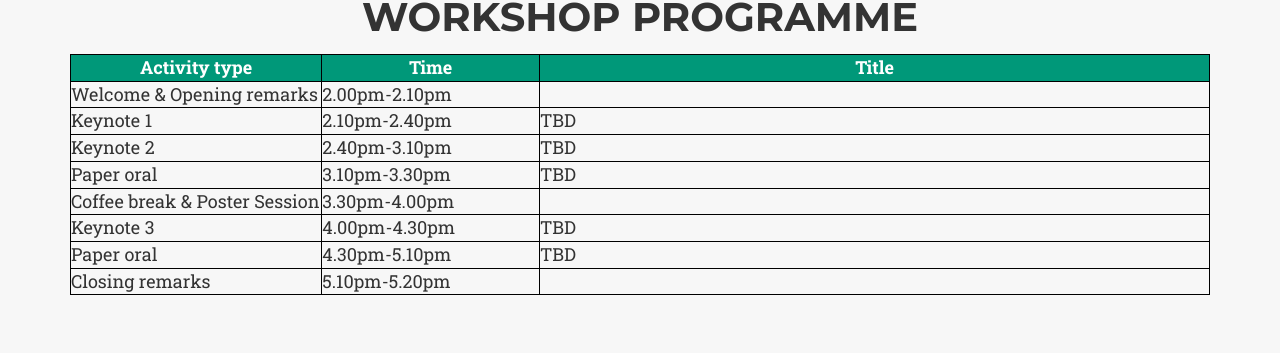
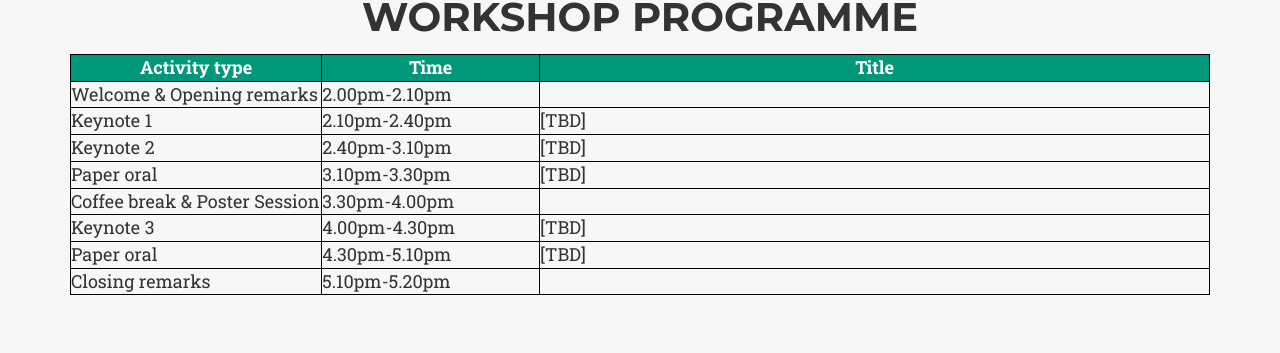
Before and after one commit to mmgensr-cikm25/mmgensr-cikm25.github.io, a Jekyll site: the page built from index.md, in a window 1280 px wide and 900 px high, scrolled down 2101 px. Shown: the part 152-505 px from the top of the window. Built offline with Jekyll 4.4.1, drawn with Linux system fonts in a browser that asks for light colours; nearby versions of some CDN libraries; some web fonts are replaced.

Commit message:
Update schedule.html

```diff
--- a/_includes/schedule.html
+++ b/_includes/schedule.html
@@ -26,12 +26,12 @@
     <table style="width: 100%">
         <tr> <th width=150px> Activity type </th> <th width=130px> Time </th> <th width=400px> Title </th> </tr>
         <tr> <td width=150px> Welcome & Opening remarks </td> <td width=130px> 2.00pm-2.10pm </td> <td></td> </tr>
-        <tr> <td width=150px>Keynote 1</td> <td width=130px>2.10pm-2.40pm</td> <td width=400px>TBD</td> </tr>
-        <tr> <td width=150px>Keynote 2</td> <td width=130px>2.40pm-3.10pm</td> <td width=400px>TBD</td> </tr>
-        <tr> <td width=150px>Paper oral</td> <td width=130px>3.10pm-3.30pm</td> <td width=400px>TBD</td> </tr>
+        <tr> <td width=150px>Keynote 1</td> <td width=130px>2.10pm-2.40pm</td> <td width=400px>[TBD]</td> </tr>
+        <tr> <td width=150px>Keynote 2</td> <td width=130px>2.40pm-3.10pm</td> <td width=400px>[TBD]</td> </tr>
+        <tr> <td width=150px>Paper oral</td> <td width=130px>3.10pm-3.30pm</td> <td width=400px>[TBD]</td> </tr>
         <tr> <td width=150px> Coffee break & Poster Session </td> <td width=130px> 3.30pm-4.00pm</td><td></td> </tr>
-        <tr> <td width=150px>Keynote 3</td> <td width=130px>4.00pm-4.30pm</td> <td width=400px>TBD</td> </tr>
-        <tr> <td width=150px>Paper oral</td> <td width=130px>4.30pm-5.10pm</td> <td width=400px>TBD</td> </tr>
+        <tr> <td width=150px>Keynote 3</td> <td width=130px>4.00pm-4.30pm</td> <td width=400px>[TBD]</td> </tr>
+        <tr> <td width=150px>Paper oral</td> <td width=130px>4.30pm-5.10pm</td> <td width=400px>[TBD]</td> </tr>
         <tr> <td width=150px> Closing remarks </td> <td width=130px> 5.10pm-5.20pm </td> <td></td> </tr>
 
     </table>
```
